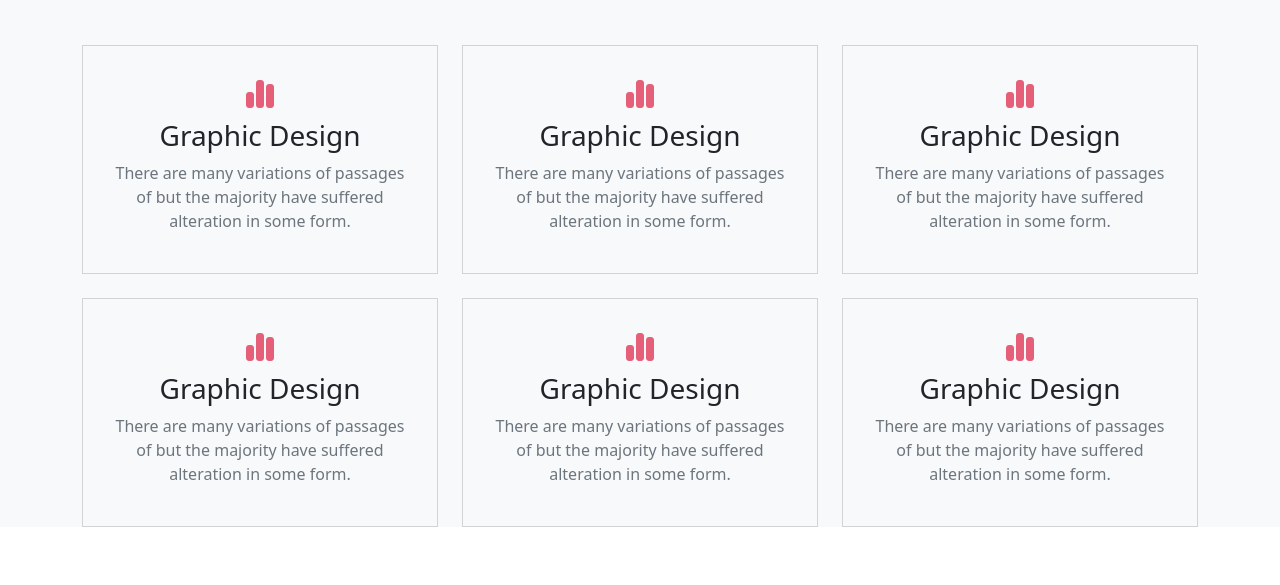
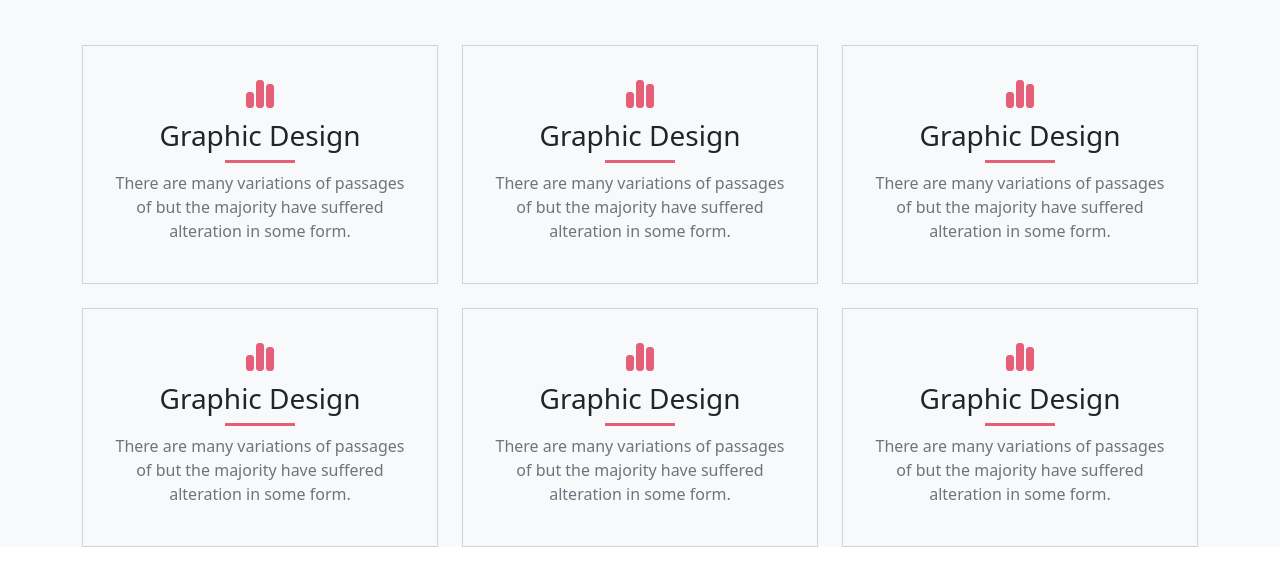
Before and after one commit to MernaFekry/Kerri-Personal-Website, a plain HTML site: page index.html in a window 1280 px wide. Shown: the part 121-706 px from the top of the page. Drawn offline with Linux system fonts and the light colour scheme.

Commit message:
ourServices

```diff
--- a/css/style.css
+++ b/css/style.css
@@ -12,7 +12,7 @@
     border: 0.5px solid lightgray;
     /* transition: .5s ease; */
 }
-/* .ourSectionBodyItem h3{
+ .ourSectionBodyItem h3{
     position: relative;
     padding-bottom: 10px;
 }
@@ -23,9 +23,10 @@
     left: 50%;
     transform: translateX(-50%);
     width: 70px;
-    height: 2px;
+    height: 2.5px;
     background-color: var(--primaryColor);
 }
+/*
 .ourSectionBodyItem h3:hover .ourSectionBodyItem h3::after{
     width: 100px;
 } */
```
